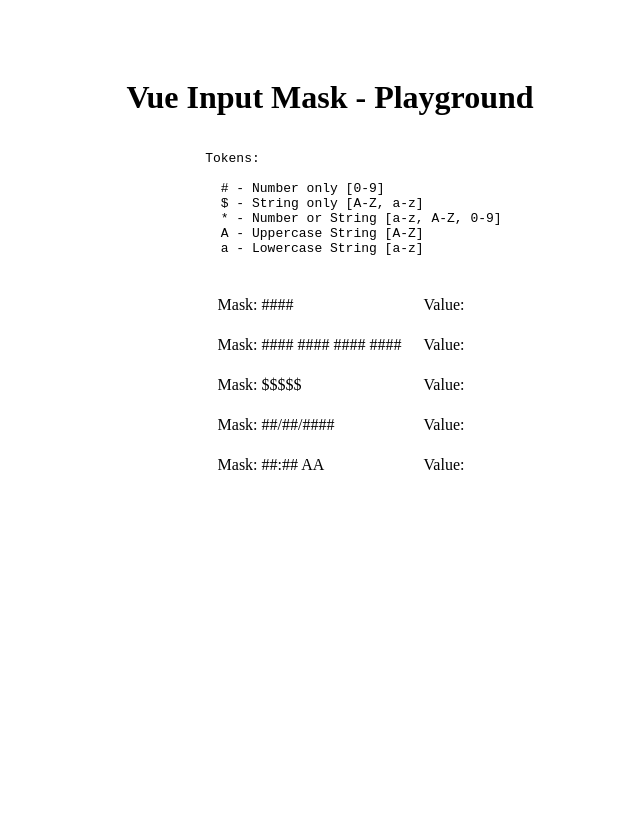
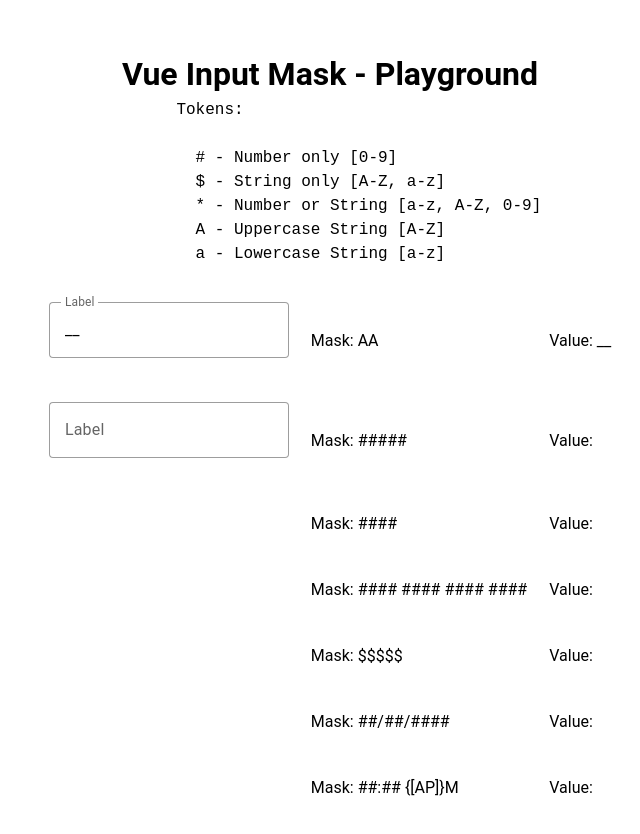
Before and after one commit to Open-Tech-Foundation/vue-input-mask, a Vue app in the folder apps/playground/: page / in a window 1280 px wide. Shown: the top 834 px of the page, without its empty margins (310-950 px from the left). Before the commit the page ends 800 px from the top, so only its background shows below. Built offline with nearby package versions, Linux system fonts and the light colour scheme.

Commit message:
Transform char before validate

```diff
--- a/apps/playground/package.json
+++ b/apps/playground/package.json
@@ -9,7 +9,8 @@
     "preview": "vite preview"
   },
   "dependencies": {
-    "vue": "^3.2.47"
+    "vue": "^3.2.47",
+    "vuetify": "^3.1.13"
   },
   "devDependencies": {
     "@vitejs/plugin-vue": "^4.1.0",
--- a/apps/playground/src/App.vue
+++ b/apps/playground/src/App.vue
@@ -1,13 +1,15 @@
 <script setup>
 import { reactive } from "vue";
-import { InputMask } from "../../../packages/vue-input-mask/src";
+import { vMask } from "../../../packages/vue-input-mask/src";
 
 const state = reactive({
-  numberOnly: "",
-  creditCard: '',
+  vuetify: "123",
+  numberOnly: "1",
+  creditCard: "",
   stringOnly: "",
   date: "",
   time: "",
+  upper: ""
 });
 </script>
 
@@ -27,37 +29,61 @@
       <tbody>
         <tr>
           <td>
-            <input-mask mask="####" v-model="state.numberOnly"></input-mask>
+            <v-text-field
+              v-mask="{mask: 'AA'}"
+              label="Label"
+              variant="outlined"
+              v-model="state.upper"
+            ></v-text-field>
+          </td>
+          <td>Mask: AA</td>
+          <td>Value: {{ state.upper }}</td>
+        </tr>
+        <tr>
+          <td>
+            <v-text-field
+              v-mask="'#####'"
+              label="Label"
+              variant="outlined"
+              v-model="state.vuetify"
+            ></v-text-field>
+          </td>
+          <td>Mask: #####</td>
+          <td>Value: {{ state.vuetify }}</td>
+        </tr>
+        <tr>
+          <td>
+            <input v-mask="'####'" v-model="state.numberOnly" />
           </td>
           <td>Mask: ####</td>
           <td>Value: {{ state.numberOnly }}</td>
         </tr>
         <tr>
           <td>
-            <input-mask mask="#### #### #### ####" v-model="state.creditCard"></input-mask>
+            <input v-mask="'#### #### #### ####'" v-model="state.creditCard" />
           </td>
-          <td>Mask: #### #### #### #### </td>
+          <td>Mask: #### #### #### ####</td>
           <td>Value: {{ state.creditCard }}</td>
         </tr>
         <tr>
           <td>
-            <input-mask mask="$$$$$" v-model="state.stringOnly"></input-mask>
+            <input v-mask="'$$$$$'" v-model="state.stringOnly" />
           </td>
           <td>Mask: $$$$$</td>
           <td>Value: {{ state.stringOnly }}</td>
         </tr>
         <tr>
           <td>
-            <input-mask mask="##/##/####" v-model="state.date"></input-mask>
+            <input v-mask="'##/##/####'" v-model="state.date" />
           </td>
           <td>Mask: ##/##/####</td>
           <td>Value: {{ state.date }}</td>
         </tr>
         <tr>
           <td>
-            <input-mask mask="##:## AA" v-model="state.time"></input-mask>
+            <input v-mask="'##:## {[AP]}M'" v-model="state.time" />
           </td>
-          <td>Mask: ##:## AA</td>
+          <td>Mask: ##:## {[AP]}M</td>
           <td>Value: {{ state.time }}</td>
         </tr>
       </tbody>
--- a/apps/playground/src/main.js
+++ b/apps/playground/src/main.js
@@ -1,5 +1,15 @@
-import { createApp } from 'vue'
-import './style.css'
-import App from './App.vue'
+import { createApp } from "vue";
+import "vuetify/styles";
+import { createVuetify } from "vuetify";
+import * as components from "vuetify/components";
+import * as directives from "vuetify/directives";
 
-createApp(App).mount('#app')
+import "./style.css";
+import App from "./App.vue";
+
+const vuetify = createVuetify({
+  components,
+  directives,
+});
+
+createApp(App).use(vuetify).mount("#app");
--- a/packages/vue-input-mask/src/vMask.js
+++ b/packages/vue-input-mask/src/vMask.js
@@ -5,7 +5,7 @@
   "#": { pattern: "[0-9]" },
   $: { pattern: "[A-Za-z]" },
   "*": { pattern: "[A-Za-z0-9]" },
-  A: { pattern: "[A-Z]", tranform: (c) => c.toLocaleUpperCase() },
+  A: { pattern: "[A-Z]", transform: (c) => c.toLocaleUpperCase() },
   a: { pattern: "[a-z]", transform: (c) => c.toLocaleLowerCase() },
 };
 
@@ -14,6 +14,7 @@
 function mask(newVal, maskPattern) {
   let str = "";
   for (let i = 0; i < maskPattern.length; i++) {
+    let char = newVal[i];
     const token = maskPattern[i];
     const tokenObj = tokens[token];
     if (!tokenObj) {
@@ -21,11 +22,14 @@
       continue;
     }
     const regExp = new RegExp(tokenObj.pattern);
-    if (!newVal[i] || newVal[i] === maskChar) {
+    if (!char || char === maskChar) {
       str += maskChar;
       continue;
     }
-    str += regExp.test(newVal[i]) ? newVal[i] : maskChar;
+    if (tokenObj.transform) {
+      char = tokenObj.transform(char);
+    }
+    str += regExp.test(char) ? char : maskChar;
   }
 
   return str;
@@ -60,16 +64,22 @@
     }
 
     function isValidInput(char, curPos) {
+      let c = char;
       const token = options.maskPattern[curPos];
       const tokenObj = tokens[token];
+
       if (!tokenObj) return;
-      return new RegExp(tokenObj.pattern).test(char);
+
+      if (tokenObj.transform) {
+        c = tokenObj.transform(c);
+      }
+
+      return new RegExp(tokenObj.pattern).test(c);
     }
 
     setInputVal(mask(input.value, options.maskPattern));
 
     el.addEventListener("input", (e) => {
-      console.log(e);
       const prevInputVal = curInputVal;
       const { selectionStart, value } = e.target;
 
```
Also changed, not shown: 1 other file (tests, documents, lock files or other folders).
